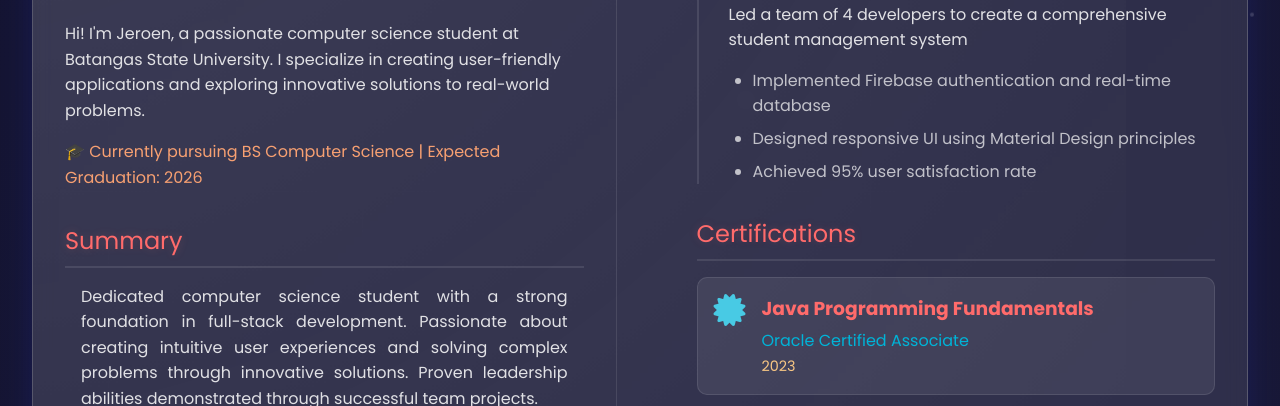
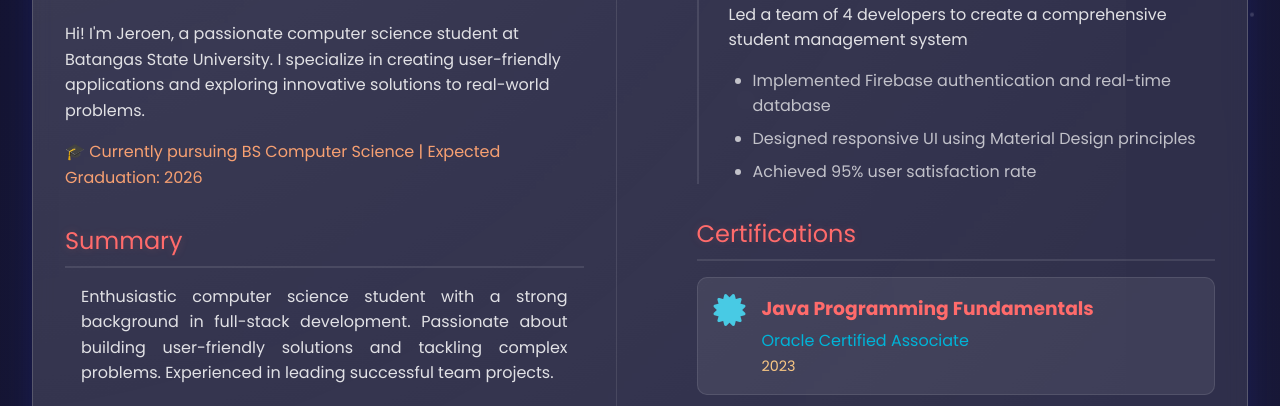
Before and after one commit to JeroeinMagno/MagnoJeroeinCS3101_WSTactivities, a plain HTML site: page Laboratory Activities/laboratory Activity 4 - 29 - November - 2024/index.html in a window 1280 px wide. Shown: the part 394-800 px from the top of the page. Drawn offline with Linux system fonts and the light colour scheme.

Commit message:
Update index.html

```diff
--- a/Laboratory Activities/laboratory Activity 4 - 29 - November - 2024/index.html
+++ b/Laboratory Activities/laboratory Activity 4 - 29 - November - 2024/index.html
@@ -30,7 +30,7 @@
 
                     <div class="section-title">Summary</div>
                     <div class="summary">
-                        <p>Dedicated computer science student with a strong foundation in full-stack development. Passionate about creating intuitive user experiences and solving complex problems through innovative solutions. Proven leadership abilities demonstrated through successful team projects.</p>
+                        <p>Enthusiastic computer science student with a strong background in full-stack development. Passionate about building user-friendly solutions and tackling complex problems. Experienced in leading successful team projects.</p>
                     </div>
 
                     <div class="section-title">Languages</div>
```
